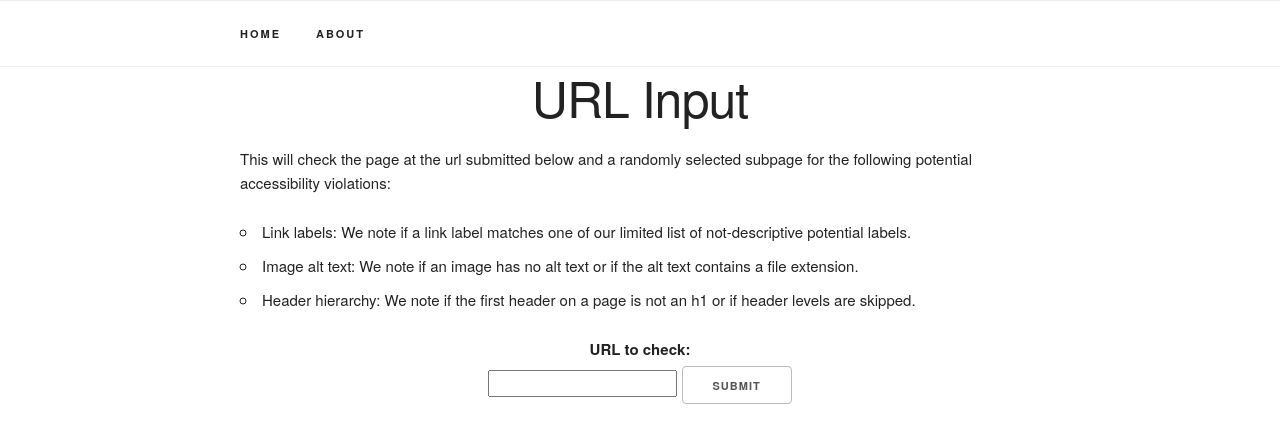
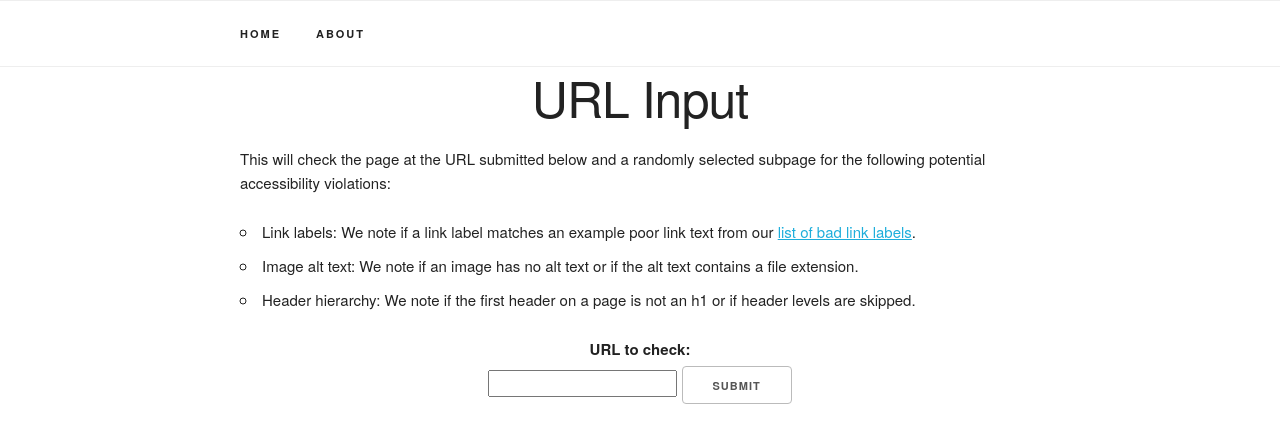
Before and after one commit to tad-web/waqc, a Flask app: page / in a window 1280 px wide. Shown: the top 421 px of the page. Run offline with Flask 2, Linux system fonts and the light colour scheme.

Commit message:
link to list of bad labels and URL is caps

```diff
--- a/app/templates/url-input.html
+++ b/app/templates/url-input.html
@@ -6,9 +6,9 @@
   <center>
     <h1>URL Input</h1>
   </center>
-  <p>This will check the page at the url submitted below and a randomly selected subpage for the following potential accessibility violations:</p>
+  <p>This will check the page at the URL submitted below and a randomly selected subpage for the following potential accessibility violations:</p>
   <ul>
-    <li>Link labels: We note if a link label matches one of our limited list of not-descriptive potential labels.</li>
+    <li>Link labels: We note if a link label matches an example poor link text from our <a href="https://github.com/tad-web/waqc/blob/master/config/bad_link_labels.txt">list of bad link labels</a>.</li>
     <li>Image alt text: We note if an image has no alt text or if the alt text contains a file extension.</li>
     <li>Header hierarchy: We note if the first header on a page is not an h1 or if header levels are skipped.</li>
   </ul>
```
